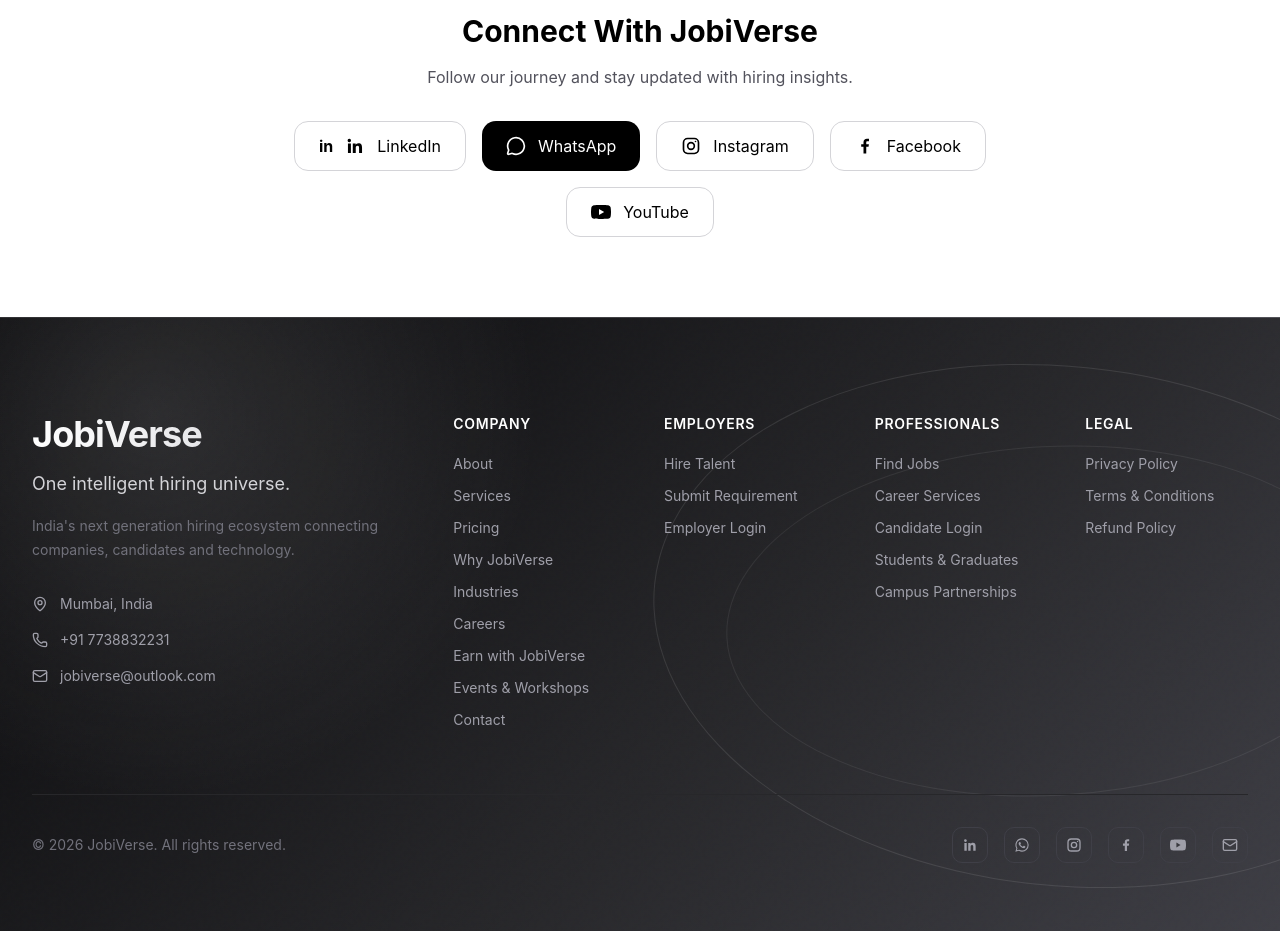
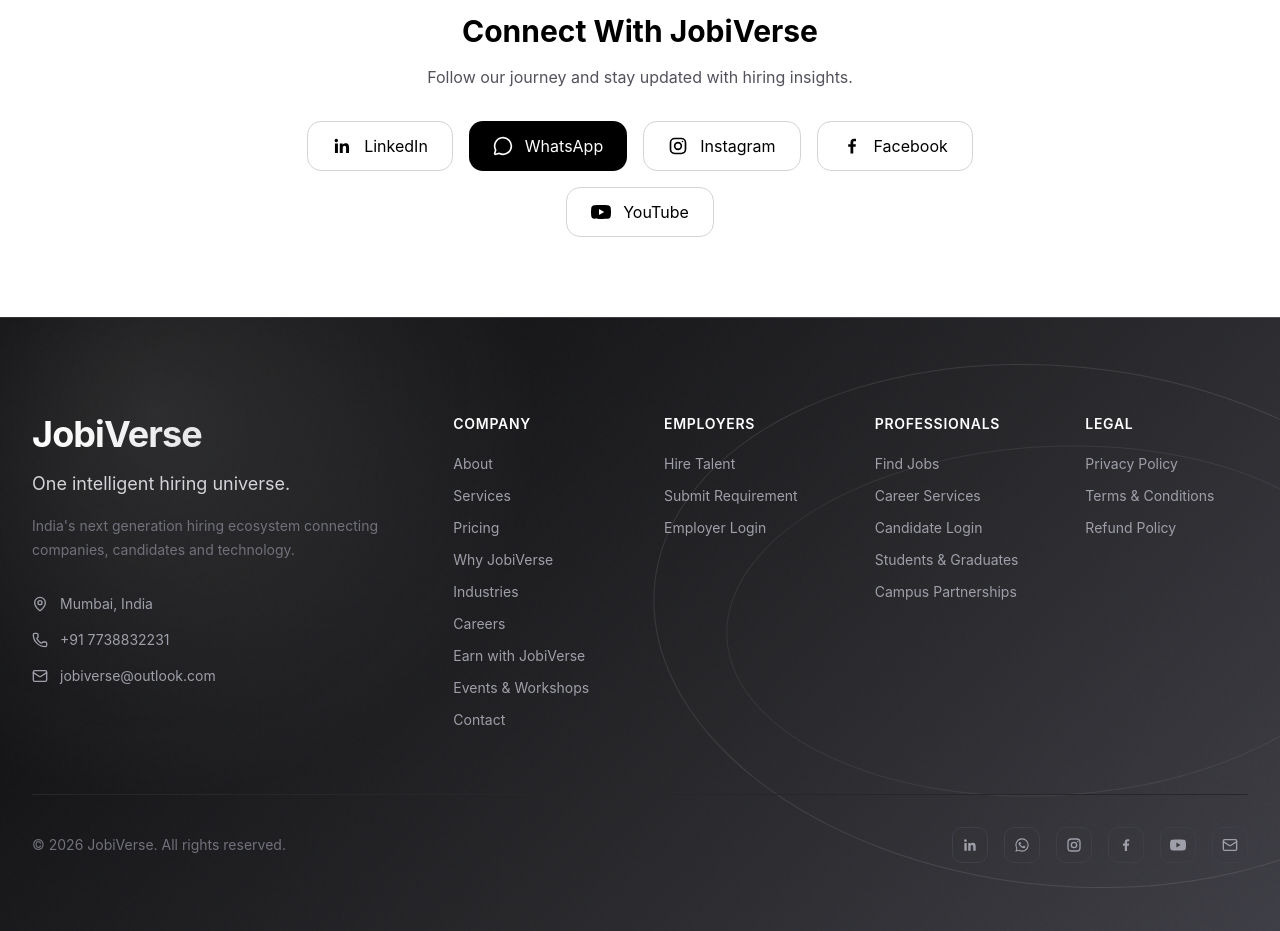
Before and after one commit to jobiverse2026/jobiverse, a Next.js app: page /contact in a window 1280 px wide. Shown: the part 1740-2671 px from the top of the page. Built offline with nearby package versions, Linux system fonts and the light colour scheme; no server answers.

Commit message:
fix: remove duplicate LinkedIn icon

```diff
--- a/app/contact/page.tsx
+++ b/app/contact/page.tsx
@@ -341,11 +341,6 @@
 
             >
 
-              <span className="font-bold">
-                in
-              </span>
-
-
               <LinkedInIcon className="h-5 w-5" /> LinkedIn
 
 
```
